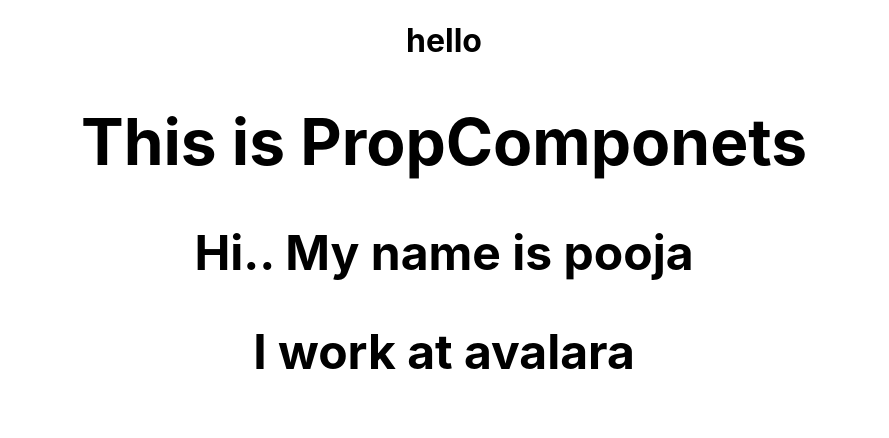
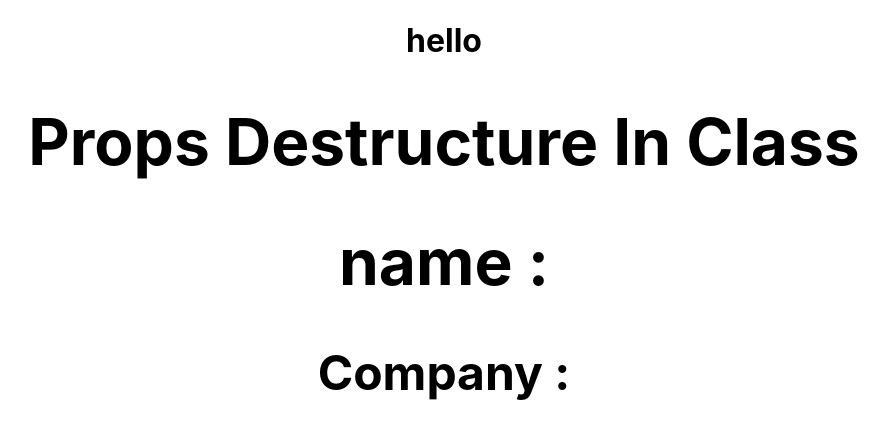
Before and after one commit to poojarupanwar/React_Learn, a React (Create React App) app in the folder learnreact/: page / in a window 1280 px wide. Shown: the top 438 px of the page, without its empty margins (196-1085 px from the left). Built offline with nearby package versions, Linux system fonts and the light colour scheme.

Commit message:
Update App.jsx

```diff
--- a/learnreact/src/App.js
+++ b/learnreact/src/App.js
@@ -1,6 +1,7 @@
 // import logo from './logo.svg';
 import './App.css';
-import PropsComponent from './components/Day2/PropComponent';
+// import PropsComponent from './components/Day2/PropComponent';
+import PropsDestructureInClass from './components/Day2/PropsDestructureInClass';
 // import FunctionComponent from './components/Day2/FunctionComponent';
 // import ClassComponent from './components/Day2/ClassComponent';
 
@@ -11,7 +12,8 @@
           hello
            {/* <ClassComponent/> */}
            {/* <FunctionComponent/> */}
-           <PropsComponent name='pooja' company='avalara'/>
+           {/* <PropsComponent name='pooja' company='avalara'/> */}
+           <PropsDestructureInClass/>
         </h1>
 
     </div>
```
